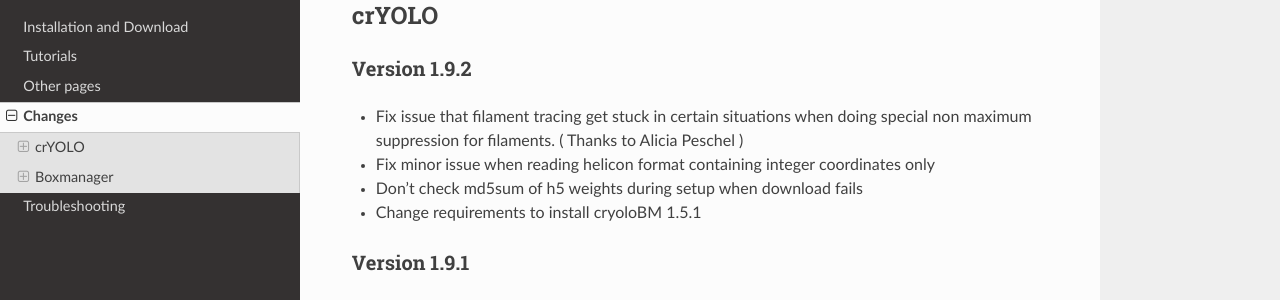
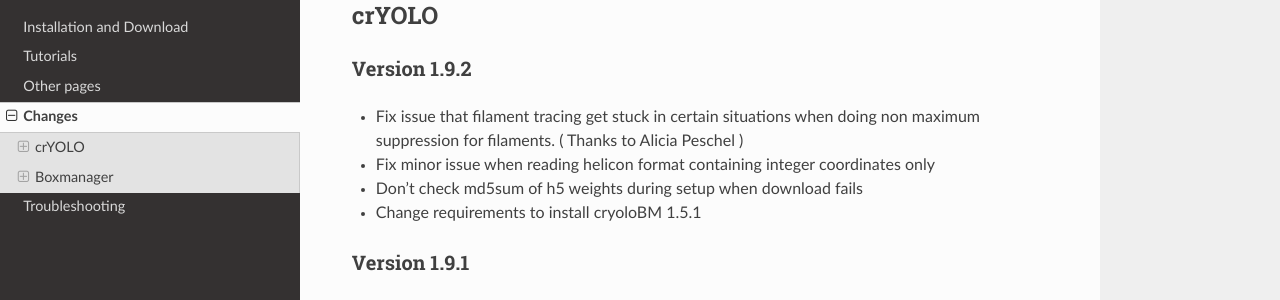
Before and after one commit to MPI-Dortmund/cryolo, a Sphinx documentation site: the page built from source/changes.rst, in a window 1280 px wide and 900 px high. Shown: the part 161-461 px from the top of the window. Built offline with Sphinx 7.4.7 and the Read the Docs theme 2.0.0, drawn with Linux system fonts in a browser that asks for light colours.

Commit message:
add changes 1.9.2

```diff
--- a/source/changes.rst
+++ b/source/changes.rst
@@ -7,7 +7,7 @@
 Version 1.9.2
 *************
 
-* Fix issue that filament tracing get stuck in certain situations when doing special non maximum suppression for filaments. ( Thanks to Alicia Peschel )
+* Fix issue that filament tracing get stuck in certain situations when doing non maximum suppression for filaments. ( Thanks to Alicia Peschel )
 * Fix minor issue when reading helicon format containing integer coordinates only
 * Don't check md5sum of h5 weights during setup when download fails
 * Change requirements to install cryoloBM 1.5.1
```
